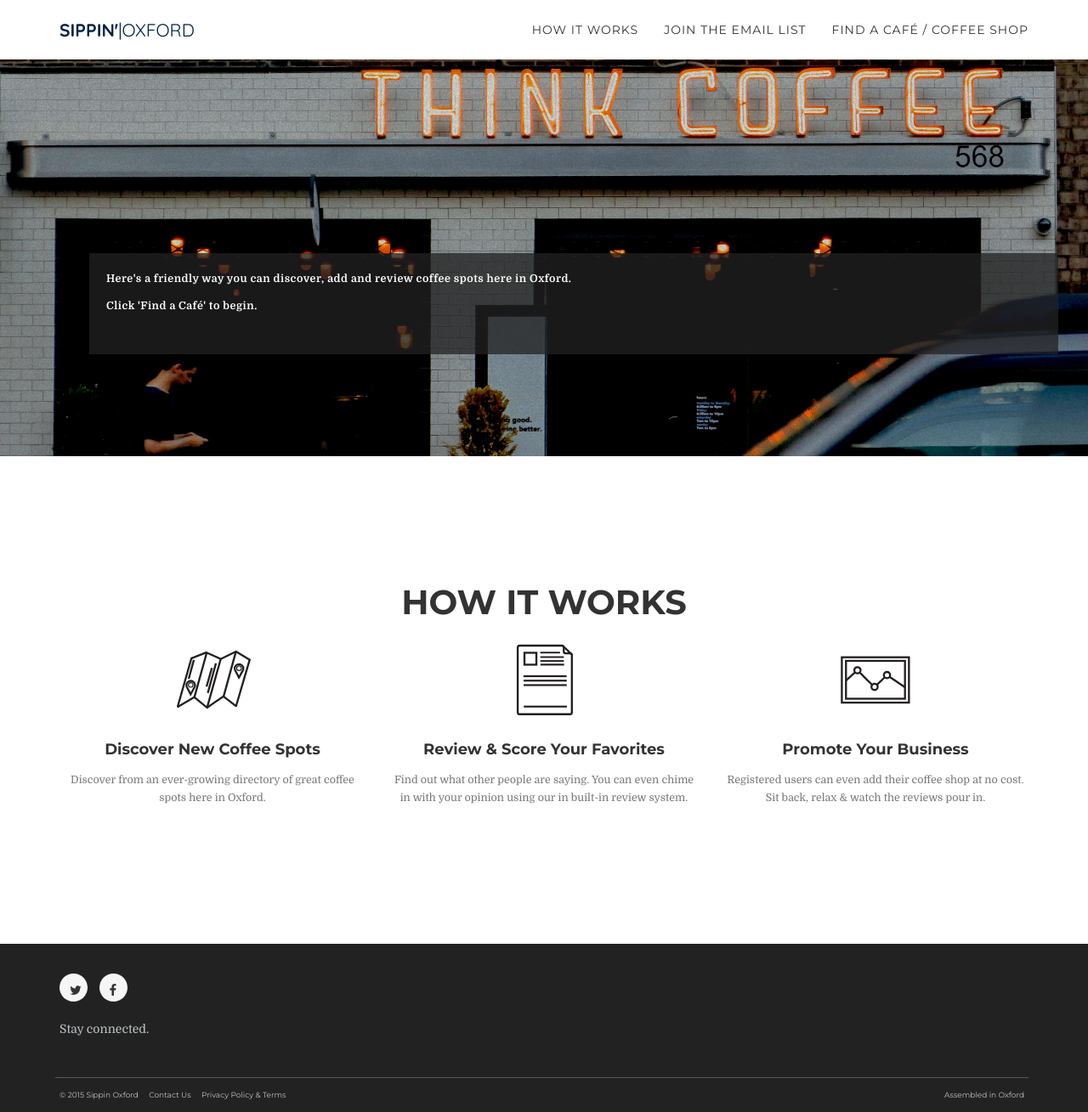
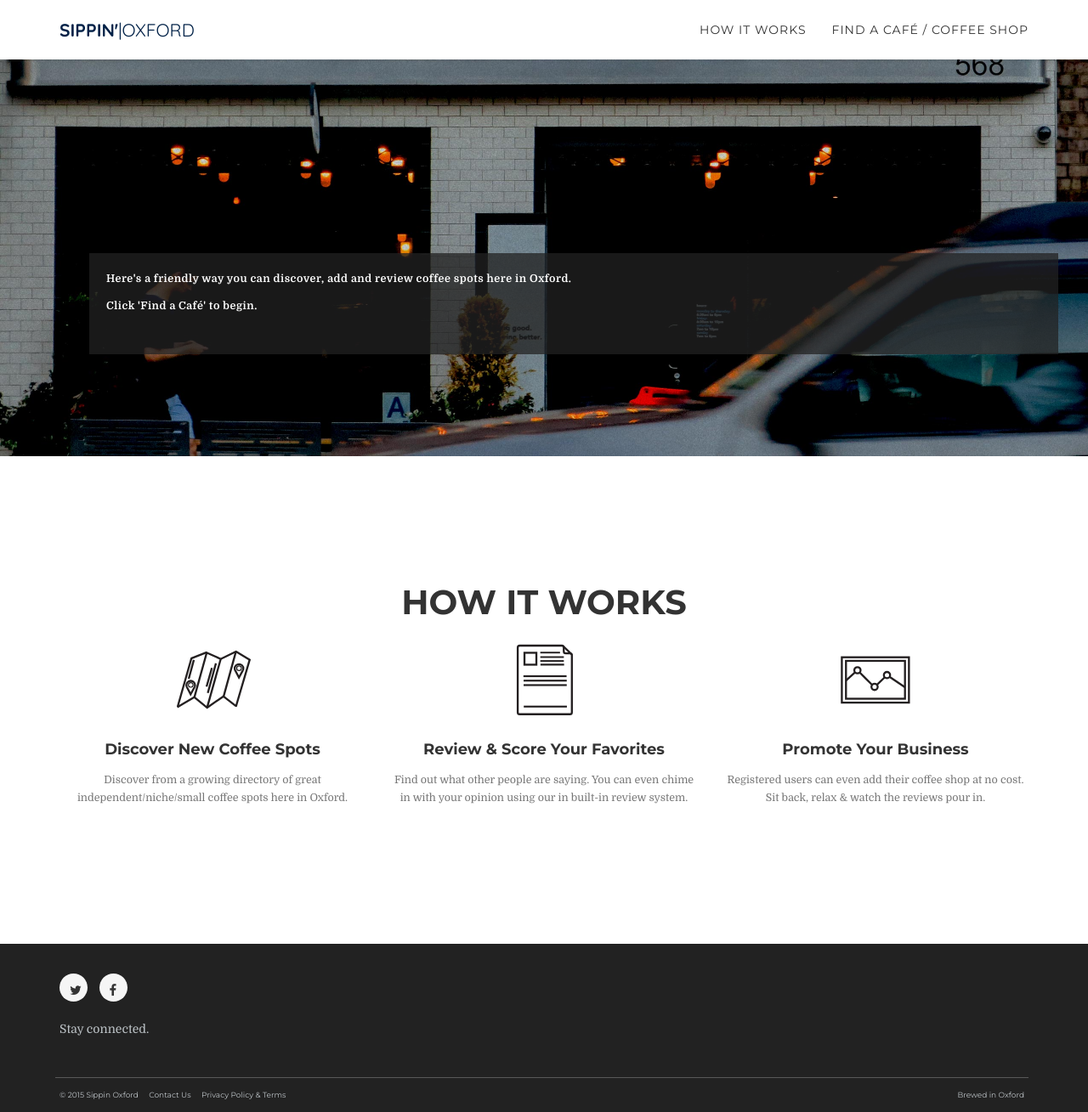
Before and after one commit to duncanhershey/sippinco, a Django app: page / in a window 1280 px wide. Shown: the whole page at 85% size. Run offline with Django 3.2, Linux system fonts and the light colour scheme; some libraries are stand-ins or nearby versions.

Commit message:
various styling, updated header image positioning and added credits

```diff
--- a/core/models.py
+++ b/core/models.py
@@ -31,7 +31,7 @@ YESNO_CHOICES = (
 
 SUBURB_CHOICES = (
     (0, 'Botley'),
-    (1, 'Central'),
+    (1, 'City Centre'),
     (2, 'Cowley'),
     (3, 'Headington'),
     (4, 'Jericho'),
--- a/static/css/agency.css
+++ b/static/css/agency.css
@@ -1035,7 +1035,7 @@ header {
     color: #fff;
     background-attachment: scroll;
     background-image: url(../img/think-coffee-header.jpg);
-    background-position: center center;
+    background-position: center bottom;
     background-repeat: none;
     -webkit-background-size: cover;
     -moz-background-size: cover;
--- a/templates/base/index.html
+++ b/templates/base/index.html
@@ -6,7 +6,7 @@
     <meta charset="utf-8">
     <meta http-equiv="X-UA-Compatible" content="IE=edge">
     <meta name="viewport" content="width=device-width, initial-scale=1">
-    <meta name="description" content="Sippin Oxford - Discover, add &amp; review coffee spots here in Oxford">
+    <meta name="description" content="Sippin Oxford - Discover, add &amp; review niche/independent coffee spots here in Oxford.">
     <meta name="author" content="Duncan - mail@sippinoxford.co.uk">
     <meta name="keywords" content="coffee in oxford, coffee oxford, cafe in oxford, oxford cafe, oxford coffee cafe">
 
@@ -53,7 +53,6 @@
                 </button>
                 <a class="navbar-brand page-scroll" href="/"><strong>Sippin'</strong>|Oxford</a>
             </div>
-
             <!-- Collect the nav links, forms, and other content for toggling -->
             <div class="collapse navbar-collapse" id="bs-example-navbar-collapse-1">
                 <ul class="nav navbar-nav navbar-right">
@@ -64,10 +63,9 @@
                     <li>
                         <a class="page-scroll" href="#services">How It Works</a>
                     </li>
-
-                    <li>
+                    <!--<li>
                         <a class="page-scroll" href="#contact">Join The Email List</a>
-                    </li>
+                    </li>-->
                     <li>
                         <a class="page-scroll" href="/location">Find a Café / Coffee Shop</a>
                     </li>
@@ -105,7 +103,7 @@
                 <div class="col-md-4">
                     <img class="coffeed-svg-icon" src="{% static "img/svg/discover.svg" %}"></>
                     <h4 class="service-heading">Discover New Coffee Spots</h4>
-                    <p class="text-muted">Discover from an ever-growing directory of great coffee spots here in Oxford.</p>
+                    <p class="text-muted">Discover from a growing directory of great independent/niche/small coffee spots here in Oxford.</p>
                 </div>
                 <div class="col-md-4">
                     <img class="coffeed-svg-icon" src="{% static "img/svg/reviews.svg" %}"></>
@@ -171,28 +169,23 @@
                             </li>
                             <li><a href="https://docs.google.com/document/d/1zhaA-XzFOXkhrRXXfGj3GRgUn3jODGX83j10MYjcuoQ/edit?usp=sharing">Privacy Policy &amp; Terms</a>
                             </li>
-                            <li class = "pull-right">Assembled in Oxford</a>
+                            <li class = "pull-right">Brewed in Oxford</a>
                             </li>
                     </ul>
                 </div>
             </div>
-
         </div>
     </footer>
-
 
     {% block js_libs %}
         <!-- jQuery -->
         <script src="http://maps.google.com/maps/api/js?sensor=true"></script>
         <script src="{% static "js/gmaps.js" %}"></script>
         <script src="{% static "js/maps.js" %}"></script>
-
         <!-- Bootstrap Core JavaScript -->
         <script src="{% static "js/bootstrap.min.js"%}"></script>
-
         <!-- Plugin JavaScript -->
         <script src="http://cdnjs.cloudflare.com/ajax/libs/jquery-easing/1.3/jquery.easing.min.js"></script>
-
         <!-- isotope -->
         <script src="https://cdnjs.cloudflare.com/ajax/libs/jquery.isotope/2.2.2/isotope.pkgd.min.js"></script>
 
@@ -238,6 +231,6 @@
     {% endblock %}
 
 </body>
-<!--Icons by Luboš Volkov, downloaded at iconfinder.com [Free for commercial use svg.icons]-->
-<!--Made with help from Onemonth-->
+<!--Shout out: @Eric_Neuman x @castig x @mattangriffel x @KZmaic x Lee (Ibot) OMPython-->
+<!--Icons by Luboš Volkov, downloaded at iconfinder.com [Free for commercial x no link back use - svg.icons]-->
 </html>
--- a/templates/location/list.html
+++ b/templates/location/list.html
@@ -47,7 +47,7 @@
                                     <select id="id_category" name="category" class="form-control">
                                         <option value="" {% if request.GET.category == "" %}selected{% endif %}>Or filter by area..</option>
                                         <option value="0" {% if request.GET.category == "0" %}selected{% endif %}>Botley</option>
-                                        <option value="1" {% if request.GET.category == "1" %}selected{% endif %}>Central</option>
+                                        <option value="1" {% if request.GET.category == "1" %}selected{% endif %}>City Centre</option>
                                         <option value="2" {% if request.GET.category == "2" %}selected{% endif %}>Cowley</option>
                                         <option value="3" {% if request.GET.category == "3" %}selected{% endif %}>Headington</option>
                                         <option value="4" {% if request.GET.category == "4" %}selected{% endif %}>Jericho</option>
@@ -73,7 +73,7 @@
                         <div class='col-md-12 item'>
 
                             <h3><a href=" {{ location.get_absolute_url }}">{{ location.title }}</a></h3>
-                            {% if location.address %}<p><b>Location: </b>{{ location.address }}</b></p>{% endif %}
+                            {% if location.address %}<p><b>Address: </b>{{ location.address }}</b></p>{% endif %}
                                 <br>
                              <!--<p><b>{{ location.description }}</b></p>-->
                             {% if location.image_file %}
```
Also changed, not shown: templates/location/detail.html (+6 -10 lines).
